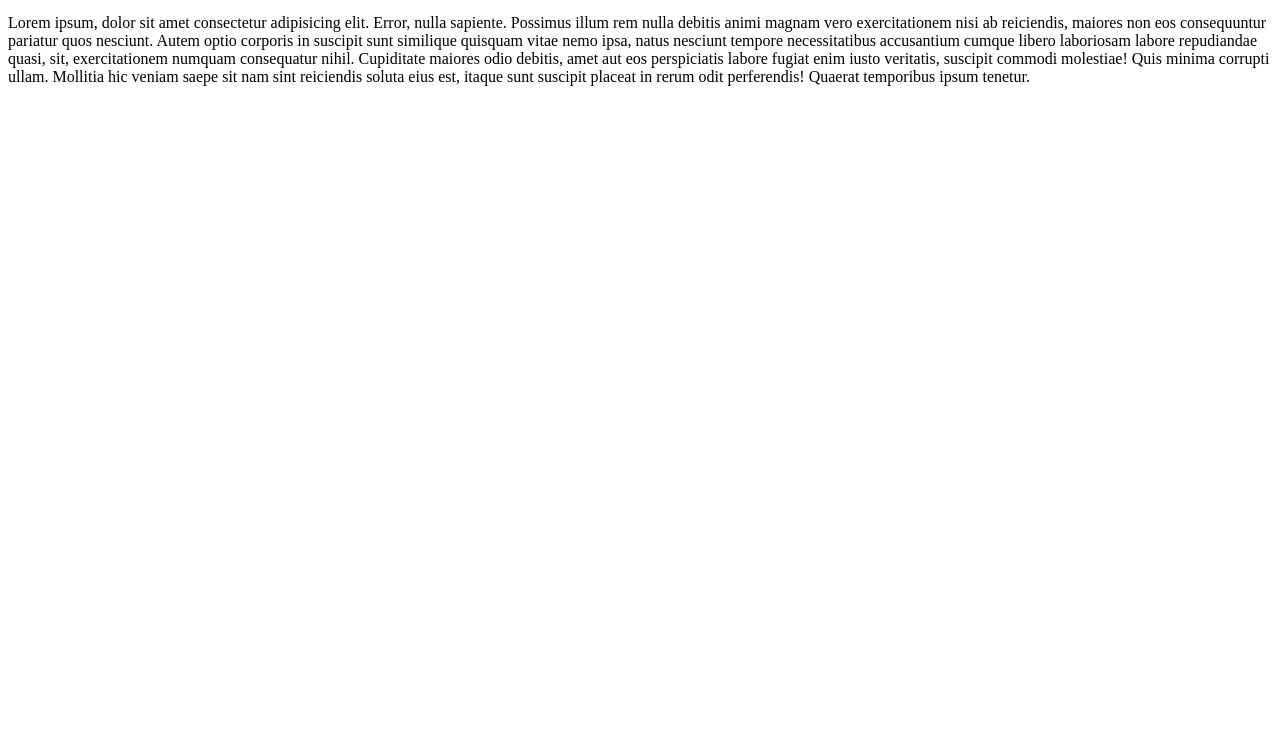
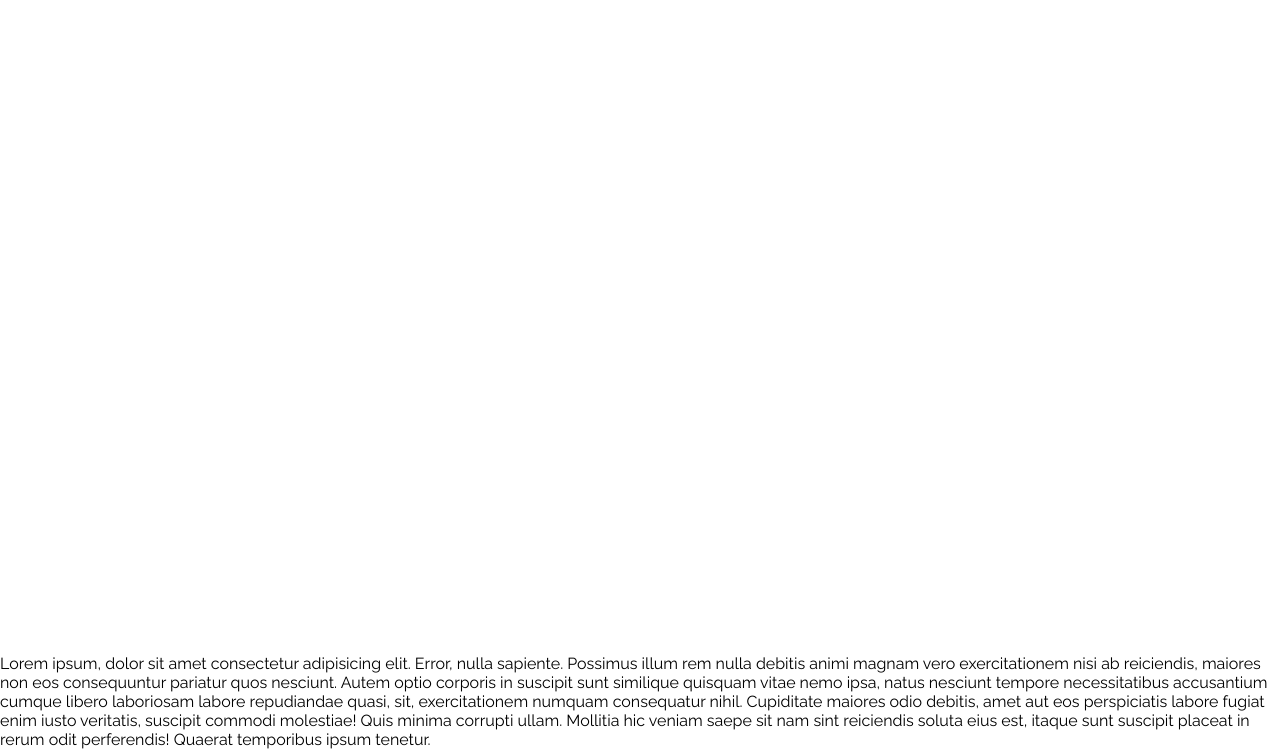
Before and after one commit to choccolatte/JS-Practise, a plain HTML site: page index.html in a window 1280 px wide. Shown: the part 183-932 px from the top of the page. Before the commit the page ends 800 px from the top, so only its background shows below. Drawn offline with Linux system fonts and the light colour scheme.

Commit message:
171024 2359

```diff
--- a/index.html
+++ b/index.html
@@ -12,7 +12,7 @@
 </div>
 	<script src= "JS1.js"> </script>
 
-	<header>
+	<header class ="header">
 		<nav>
 			<h1 class = "logo">Website Design</h1>
 			<ul>
--- a/style.css
+++ b/style.css
@@ -0,0 +1,15 @@
+@import url('https://fonts.googleapis.com/css2?family=Raleway:ital,wght@0,100..900;1,100..900&display=swap');
+
+*{
+	box-sizing: border-box;
+	padding: 0;
+	margin: 0;
+}
+
+body{
+	font-family: 'Raleway', sans-serif;
+}
+
+.header{
+	min-height: 100vh;
+}
```
